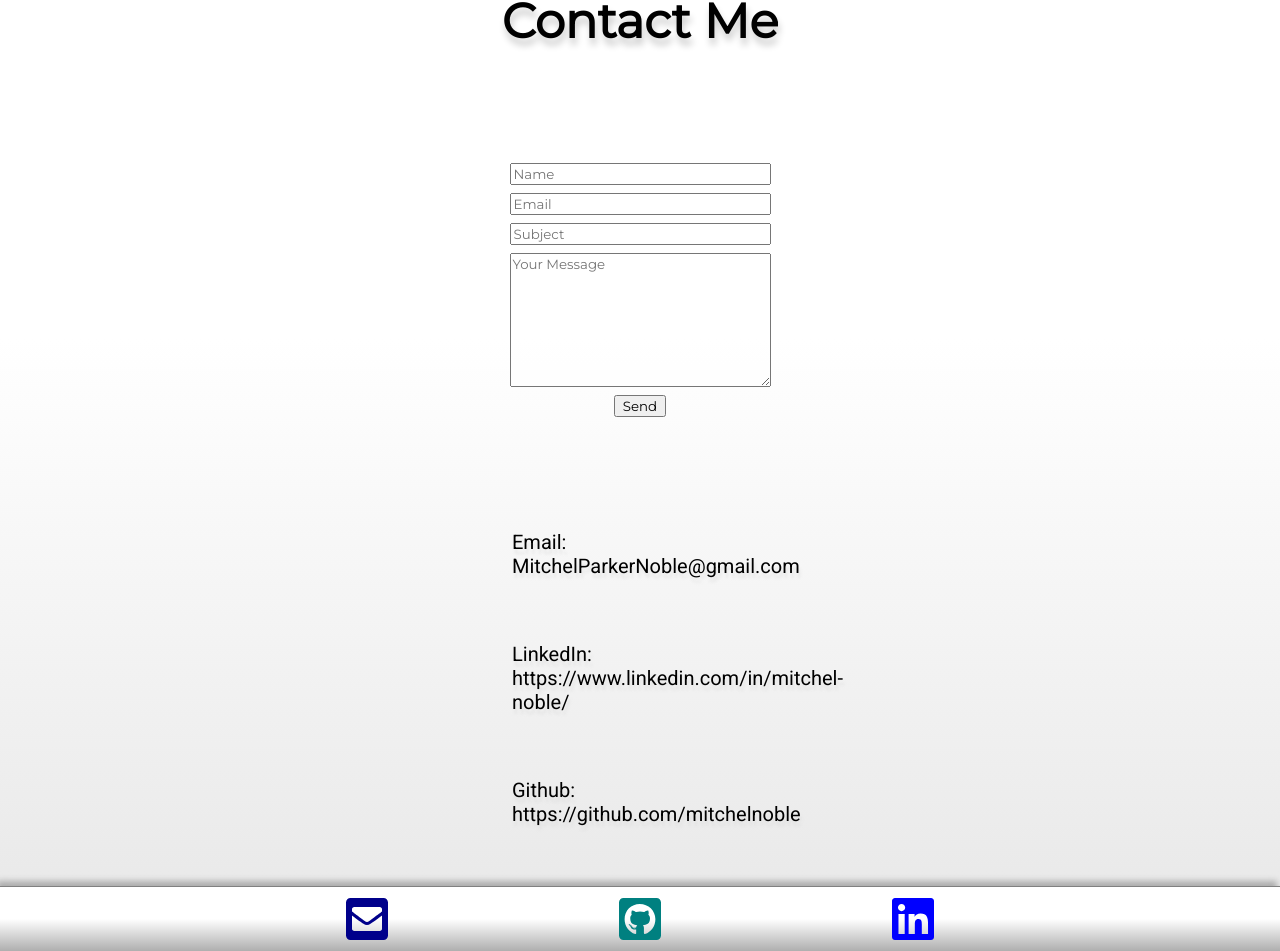
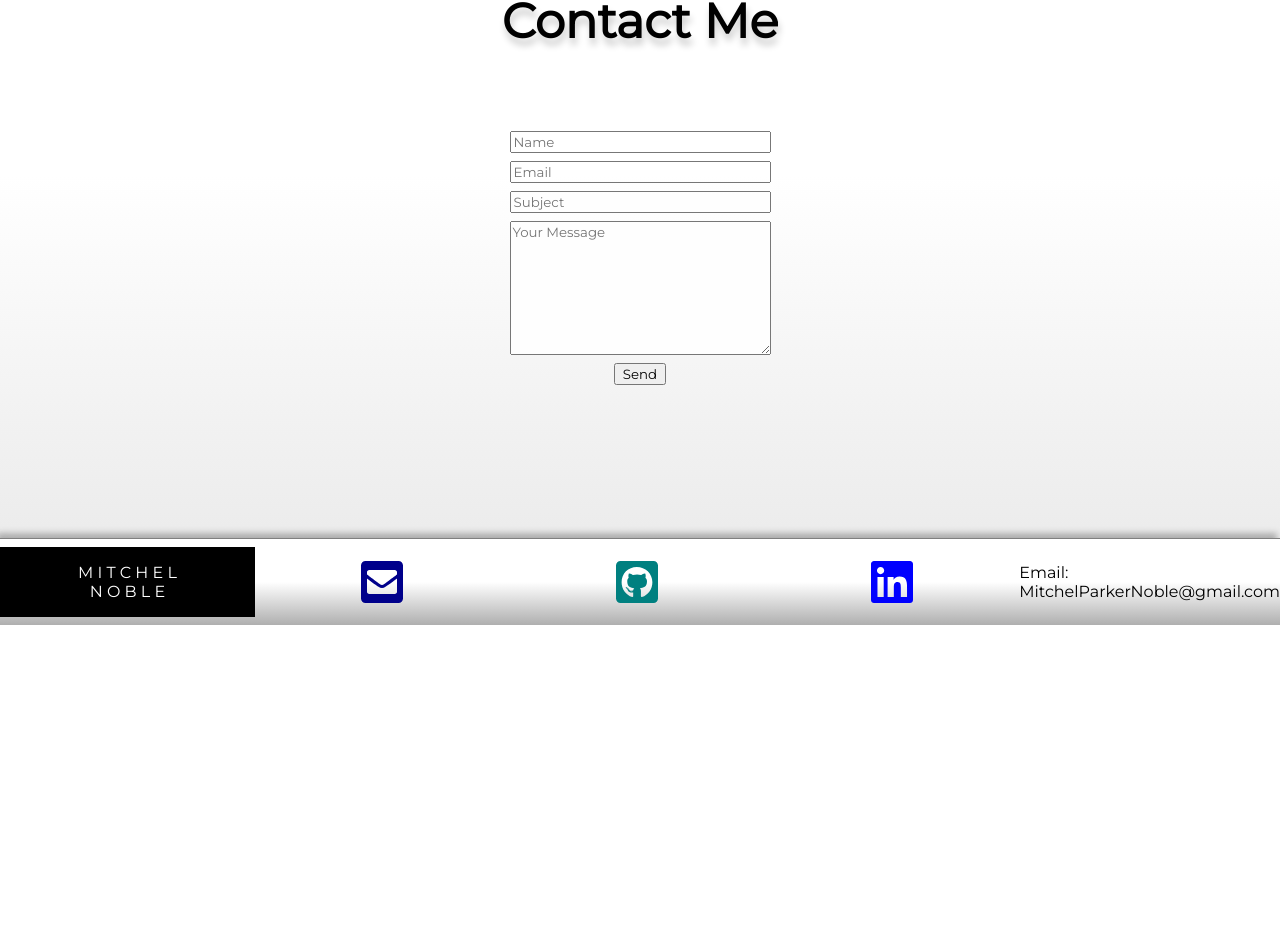
Before and after one commit to mitchelnoble/portfolio-website, a React (Create React App) app: page /Contact in a window 1280 px wide. Shown: the part 273-1224 px from the top of the page. After the commit the page ends 898 px from the top, so only its background shows below. Built offline with nearby package versions, Linux system fonts and the light colour scheme.

Commit message:
added email to footer, adjusted styling of contact page

```diff
--- a/src/components/Footer/Footer.jsx
+++ b/src/components/Footer/Footer.jsx
@@ -21,6 +21,9 @@ export default function Footer() {
         <Link to="/Contact" className="email-icon-link">
       <FontAwesomeIcon className="email-icon" icon={faEnvelopeSquare} />
         </Link>
+        <div className="footer-logo" ><p>
+        M I T C H E L <br /> N O B L E</p></div>
+        <div className="email-and-developed-by">Email: MitchelParkerNoble@gmail.com</div>
       </div>
       </>
   )
--- a/src/screens/Contact/Contact.jsx
+++ b/src/screens/Contact/Contact.jsx
@@ -60,14 +60,6 @@ export default function Contact() {
           <input type="submit" className="submit-button" value="Send" />
         </form>
         </div>
-
-        <div className="contact-details-container">
-            <p>Email: MitchelParkerNoble@gmail.com</p>
-            <br />
-            <p>LinkedIn: https://www.linkedin.com/in/mitchel-noble/ </p>
-            <br />
-            <p>Github: https://github.com/mitchelnoble</p>
-      </div>
         </div>
     </>
   );
--- a/src/styles/components/Footer.css
+++ b/src/styles/components/Footer.css
@@ -2,7 +2,9 @@
   margin-top: 0.5em;
   display: grid;
   grid-template-areas: "F1 F2 F3 F4 F5";
-  justify-items: center;
+  grid-template-columns: 1fr 1fr 1fr 1fr 1fr;
+  align-items: center;
+  justify-content: space-evenly;
   bottom: 0;
   width: 100%;
   border-top: 1px solid gray;
@@ -14,7 +16,14 @@
   background-color: white;
 }
 
-
+.footer-logo{
+  width: 100%;
+  height: 100%;
+  background: black;
+  color: white;
+  font-family: 'Montserrat';
+  grid-area: F1;
+}
 
 .email-icon{
  font-size: 3em;
@@ -22,6 +31,7 @@
 }
 .email-icon-link{
   grid-area: F2;
+  width: 100%;
 
 }
 .github-icon{
@@ -31,6 +41,7 @@
 
 .github-icon-link{
   grid-area: F3;
+  width: 100%;
 }
 
 .linkedin-icon{
@@ -40,4 +51,12 @@
 
 .linkedin-icon-link{
   grid-area: F4;
+  width: 100%;
 }
+
+.email-and-developed-by {
+  grid-area: F5;
+  width: 100%;
+  text-align: start;
+  font-family: 'Montserrat';
+}
--- a/src/styles/screens/Contact.css
+++ b/src/styles/screens/Contact.css
@@ -1,6 +1,11 @@
+.form-and-details{
+  height: 60vh;
+  max-height: 100%;
+}
+
 .contact-form {
-  margin: 5em;
-  height: 40vh;
+  margin: 0 auto;
+  height: 52vh;
   display: grid;
   justify-content: center;
   align-items: center;
@@ -41,42 +46,6 @@
   text-shadow: 1.5px 7px 7px rgba(0, 0, 0, 0.2);
   animation: fadeIn ease 4s;
   -webkit-animation: fadeIn ease 4s;
-}
-
-.contact-details-container {
-  margin: 3em 40%;
-  text-align: left;
-  font-family: "Roboto", "sans";
-  font-size: 1.25rem;
-  animation: fadeIn ease 6s;
-  -webkit-animation: fadeIn ease 6s;
-  text-shadow: rgba(210, 210, 210, 0.4) 1.5px 5px 3px;
-}
-
-@media only screen and (max-width: 1200px) {
-  .contact-details-container {
-    margin: 3em 35%;
-  }
-}
-@media only screen and (max-width: 800px) {
-  .contact-details-container {
-    margin: 3em 30%;
-  }
-}
-@media only screen and (max-width: 610px) {
-  .contact-details-container {
-    margin: 3em 25%;
-  }
-}
-@media only screen and (max-width: 520px) {
-  .contact-details-container {
-    margin: 3em 20%;
-  }
-}
-@media only screen and (max-width: 450px) {
-  .contact-details-container {
-    margin: 3em 15%;
-  }
 }
 
 @media only screen and (max-width: 400px) {
```
